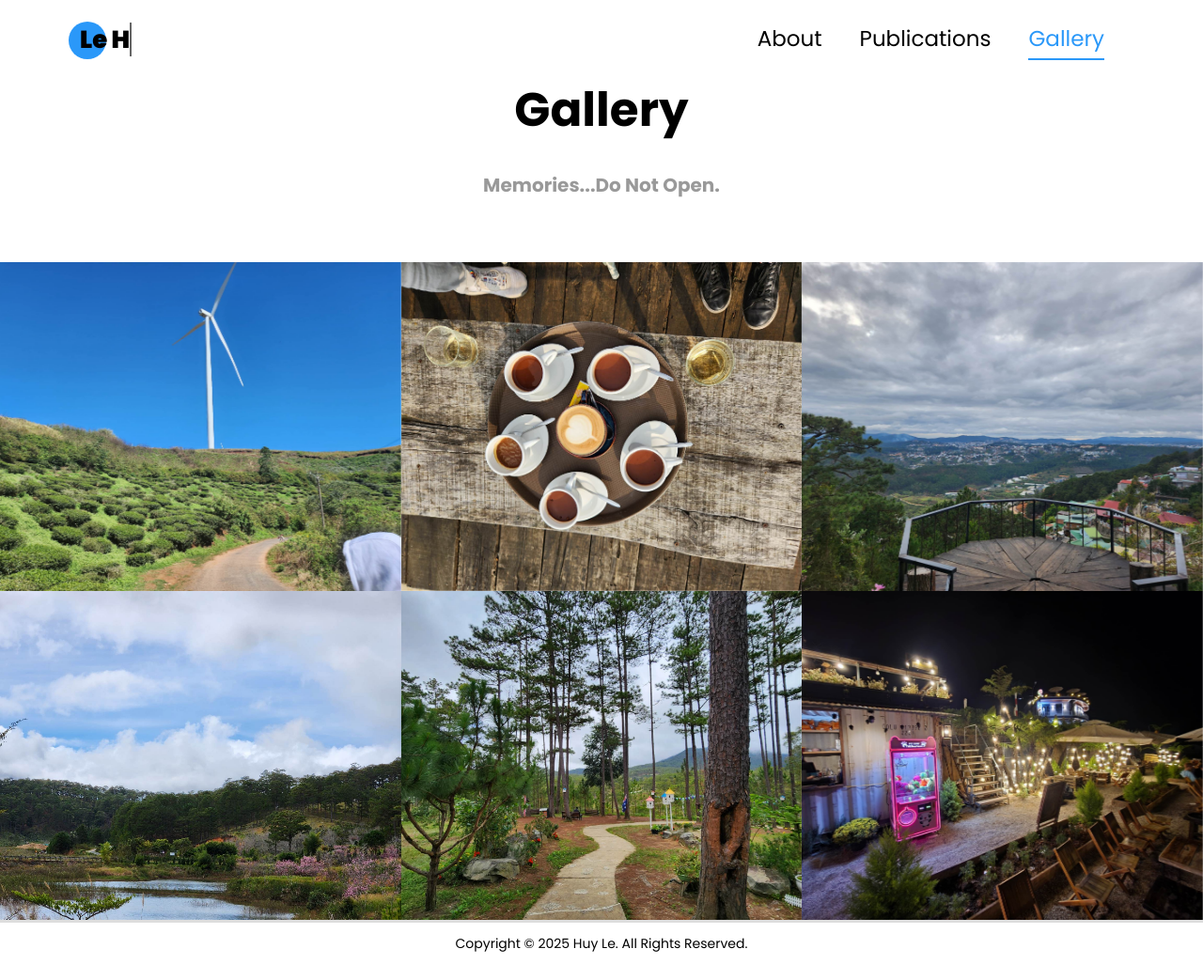
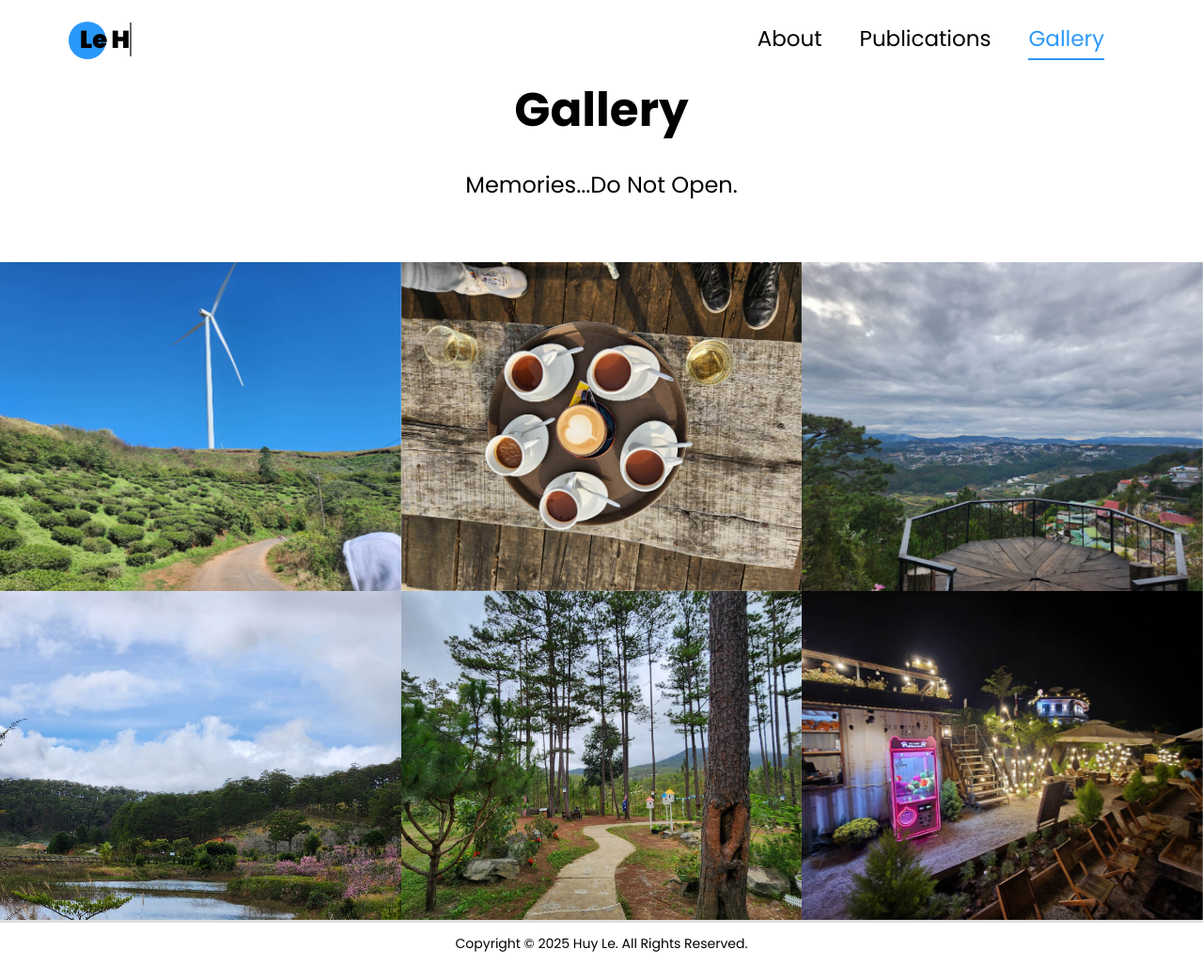
Before and after one commit to lehuy1611/lehuy1611.github.io, a Jekyll site: the page gallery.html, which Jekyll copies as it is, in a window 1280 px wide. Shown: the whole page at 94% size. Built offline with Jekyll 4.4.1, drawn with Linux system fonts in a browser that asks for light colours; a style sheet for code colours, icons or effects is not loaded.

```diff
--- a/gallery.html
+++ b/gallery.html
@@ -14,14 +14,20 @@
 
     <link rel="stylesheet" href="css/open-iconic-bootstrap.min.css">
     <link rel="stylesheet" href="css/animate.css">
+
     <link rel="stylesheet" href="css/owl.carousel.min.css">
     <link rel="stylesheet" href="css/owl.theme.default.min.css">
     <link rel="stylesheet" href="css/magnific-popup.css">
+
     <link rel="stylesheet" href="css/aos.css">
+
     <link rel="stylesheet" href="css/ionicons.min.css">
+
     <link rel="stylesheet" href="css/flaticon.css">
     <link rel="stylesheet" href="css/icomoon.css">
     <link rel="stylesheet" href="css/style.css">
+    <link href="{{ '/css/fontawesome.all.min.css' | relative_url }}" rel="stylesheet">
+    <link href="{{ '/css/academicons.min.css' | relative_url }}" rel="stylesheet">
     <style>
         /* Footer with gray background */
         footer.ftco-footer {
@@ -68,7 +74,11 @@
                 <ul class="navbar-nav nav ml-auto">
                     <li class="nav-item"><a href="index.html" class="nav-link"><span>About</span></a></li>
                     <li class="nav-item"><a href="publication.html" class="nav-link"><span>Publications</span></a></li>
+                    <!-- <li class="nav-item"><a href="experience.html" class="nav-link"><span>Experience</span></a></li> -->
+                    <!-- <li class="nav-item"><a href="achievement.html" class="nav-link"><span>Others</span></a></li> -->
+                    <!-- <li class="nav-item"><a href="blog.html" class="nav-link"><span>Blogs</span></a></li> -->
                     <li class="nav-item"><a href="#gallery-section" class="nav-link"><span>Gallery</span></a></li>
+                    <!-- <li class="nav-item"><a href="misc.html" class="nav-link"><span>Misc</span></a></li> -->
                 </ul>
             </div>
         </div>
@@ -79,9 +89,45 @@
             <div class="row no-gutters justify-content-center pb-5">
                 <div class="col-md-12 heading-section text-center ftco-animate">
                     <h2 id="gallery-section" class="mb-4">Gallery</h2>
-                    <p><strong>Memories...Do Not Open.</strong></p>
+                    <p><h4>Memories...Do Not Open.</h4></p>
                 </div>
             </div>
+            <!-- <div class="row no-gutters">
+                <div class="col-md-4">
+                    <div class="project img ftco-animate d-flex justify-content-center align-items-center"
+                        style="background-image: url(images/dalat_5.jpg);">
+                    </div>
+                </div>
+                <div class="col-md-4">
+                    <div class="project img ftco-animate d-flex justify-content-center align-items-center"
+                        style="background-image: url(images/dalat_1.jpg);">
+                    </div>
+                </div>
+
+                <div class="col-md-4">
+                    <div class="project img ftco-animate d-flex justify-content-center align-items-center"
+                        style="background-image: url(images/dalat_2.jpg);">
+                    </div>
+                </div>
+                <div class="col-md-4">
+                    <div class="project img ftco-animate d-flex justify-content-center align-items-center"
+                        style="background-image: url(images/dalat_3.jpg);">
+                    </div>
+                </div>
+                <div class="col-md-4">
+                    <div class="project img ftco-animate d-flex justify-content-center align-items-center"
+                        style="background-image: url(images/dalat_4.jpg);">
+                    </div>
+                </div>
+                <div class="col-md-4">
+                    <div class="project img ftco-animate d-flex justify-content-center align-items-center"
+                        style="background-image: url(images/dalat_6.jpg);">
+                    </div>
+                </div>
+            </div>
+            <p style="color: #000; font-size: 12px; text-align: left;">
+                <i>August 2024 - Hue - Da Nang - Hoi An City, Vietnam.</i>
+            </p> -->
             <div class="row no-gutters">
                 <div class="col-md-4">
                     <div class="project img ftco-animate d-flex justify-content-center align-items-center"
@@ -114,7 +160,12 @@
                         style="background-image: url(images/dalat_6.jpg);">
                     </div>
                 </div>
-                <!-- <div class="col-md-4">
+            </div>
+            <!-- <p style="color: #000; font-size: 12px; text-align: left;">
+                <i>January 2023 - Da Lat City, Vietnam.</i>
+            </p> -->
+            <!-- <div class="row no-gutters">
+                <div class="col-md-4">
                     <div class="project img ftco-animate d-flex justify-content-center align-items-center"
                         style="background-image: url(images/nhatrang/nhatrang_5.jpg);">
                     </div>
@@ -126,10 +177,28 @@
                 </div>
                 <div class="col-md-4">
                     <div class="project img ftco-animate d-flex justify-content-center align-items-center"
+                        style="background-image: url(images/nhatrang/nhatrang_2.jpg);">
+                    </div>
+                </div>
+                <div class="col-md-4">
+                    <div class="project img ftco-animate d-flex justify-content-center align-items-center"
+                        style="background-image: url(images/nhatrang/nhatrang_3.jpg);">
+                    </div>
+                </div>
+                <div class="col-md-4">
+                    <div class="project img ftco-animate d-flex justify-content-center align-items-center"
                         style="background-image: url(images/nhatrang/nhatrang_4.jpg);">
                     </div>
-                </div> -->
+                </div>
+                <div class="col-md-4">
+                    <div class="project img ftco-animate d-flex justify-content-center align-items-center"
+                        style="background-image: url(images/nhatrang/nhatrang_6.jpg);">
+                    </div>
+                </div>
             </div>
+            <p style="color: #000; font-size: 12px; text-align: left;">
+                <i>May 2022 - Nha Trang City, Vietnam.</i>
+            </p> -->
         </div>
     </section>
 
```
